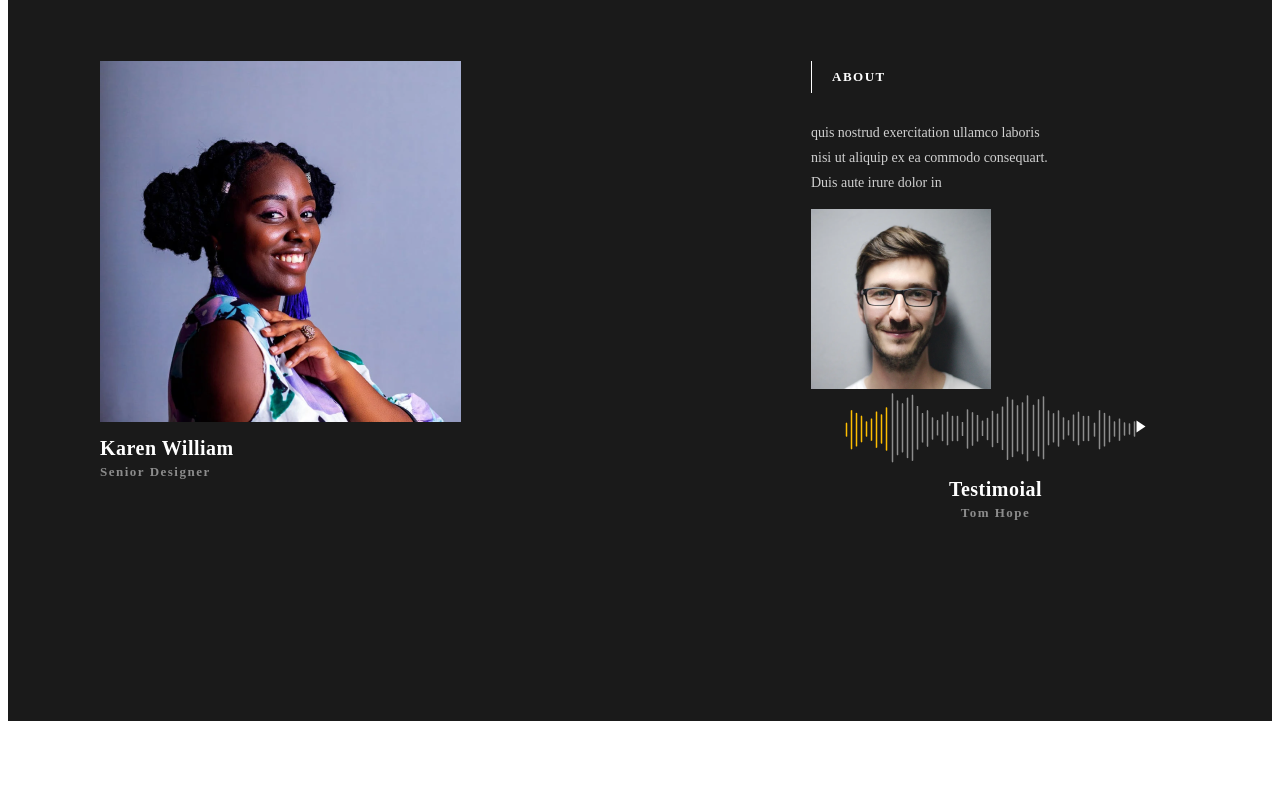
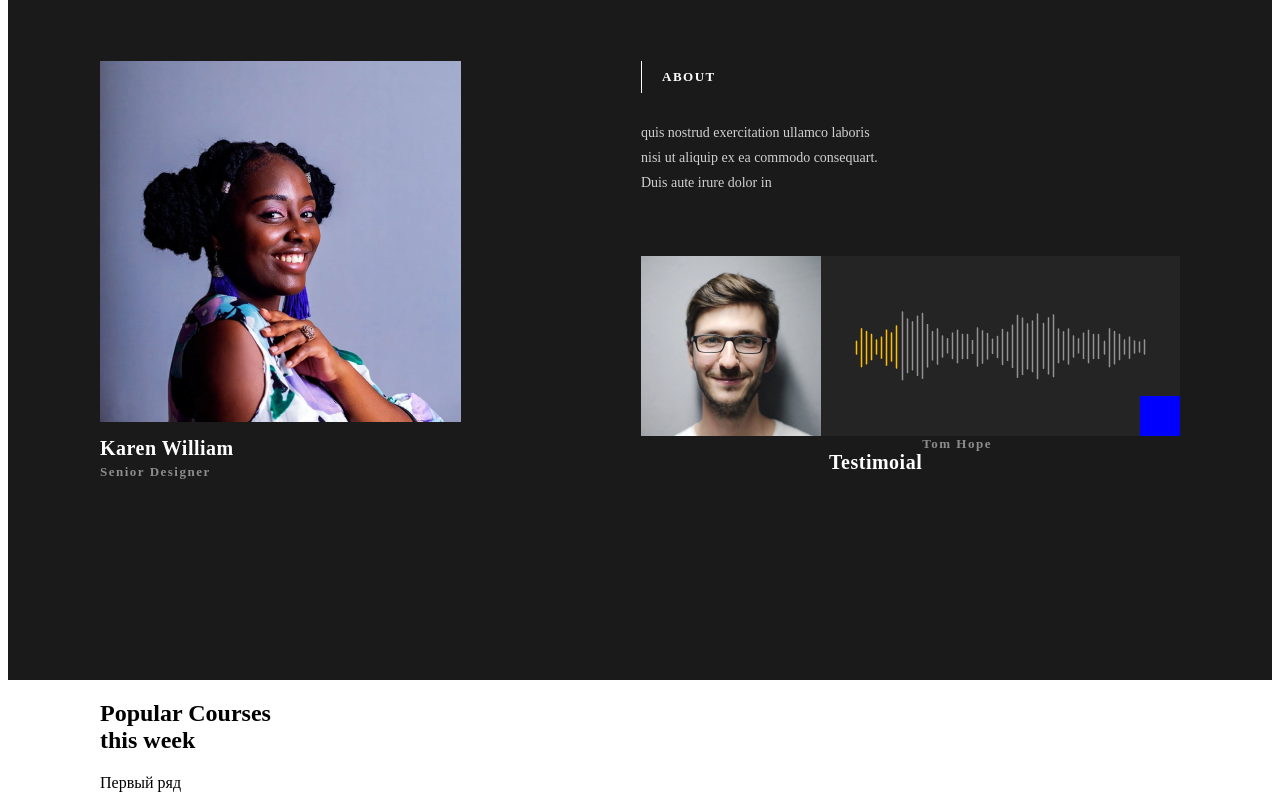
Before and after one commit to iskafandrsashamenfilp228/prodek-visika, a plain HTML site: page index.html in a window 1280 px wide. Shown: the part 613-1413 px from the top of the page. Before the commit the page ends 1342 px from the top, so only its background shows below. Drawn offline with Linux system fonts and the light colour scheme.

Commit message:
tyjkuky
tjl

```diff
--- a/index.html
+++ b/index.html
@@ -40,7 +40,7 @@
             </section>
             <section class="header-info-block">
                 <div class="card-info">
-                    <img src="/img/girl-avatar.png" alt="" class="card-info-img">
+                    <img src="img/girl-avatar.png" alt="" class="card-info-img">
                     <h2 class="info-title">Karen William</h2>
                     <span class="info-subtitle">Senior Designer</span>
                 </div>
@@ -55,21 +55,48 @@
                         </p>
                     </div>
 
-<div class="auto-block">
-    <img src="/img/man-avatar.png" alt="">
+<div class="audio-block">
+    <img src="img/man-avatar.png" alt="">
     <div class="audio-container">
-        <img src="img/audio.png" class="audio-track" alt="">
-        <a href="#" class="play-btn">
-            <img src="img/icons/play.svg" alt="">
-        </a>
+     <img src="img/audio.png" class="audio-track" alt="">
+     <a href="#" class="play-bth">
+        <img src="img/icons/play.svg" alt="">
+     </a>
+        <div class="audio-detail">
+            <div class="control">
+                <i class="fi-rr-play" id="playPause"></i>
+            </div>
+            <div id="wave"></div>
+        </div>
     </div>
 </div>
+<div class="audio-author">
 <h2 class="about-title">Testimoial</h2>
 <span class="about-subtitle">Tom Hope</span>
+</div>
+<div class="time">
+    <span id="current">0:00</span>
+    <span id="duration">0:00</span>
+</div>
                 </div>
             </section>
         </div>
 
     </header>
+    <main class="main-content">
+        <div class="container">
+            <section class="courses">
+                <h1 class="course-section-title">Popular Courses <br> this week</h1>
+
+                <section class="course-row">
+                    Первый ряд
+                </section>
+
+                <section class="course-row"></section>
+            </section>
+        </div>
+    </main>
+    <script src="media.js"></script>
+    <script src="wavesurfer.js"></script>
 </body>
 </html>
--- a/style.css
+++ b/style.css
@@ -167,3 +167,36 @@
     text-align: center;
     display: block;
 }
+.audio-holder {
+    width:540px;
+}
+.audio-detail {
+    flex: 1;
+}
+.control {
+    position: absolute;
+    right: 0;
+    bottom: 0;
+}
+.control i {
+    width: 40px;
+    height: 40px;
+    display: flex;
+    justify-content: center;
+    align-items: center;
+    font-size: 1,25rem;
+    background-color: blue;
+    color: white;
+    cursor: pointer;
+}
+.audio-author {
+    display: flex;
+    justify-content: center;
+    position: relative;
+}
+.time {
+    color: #fff;
+    position: absolute;
+    top: 10px;
+    right: 0;
+}
```
